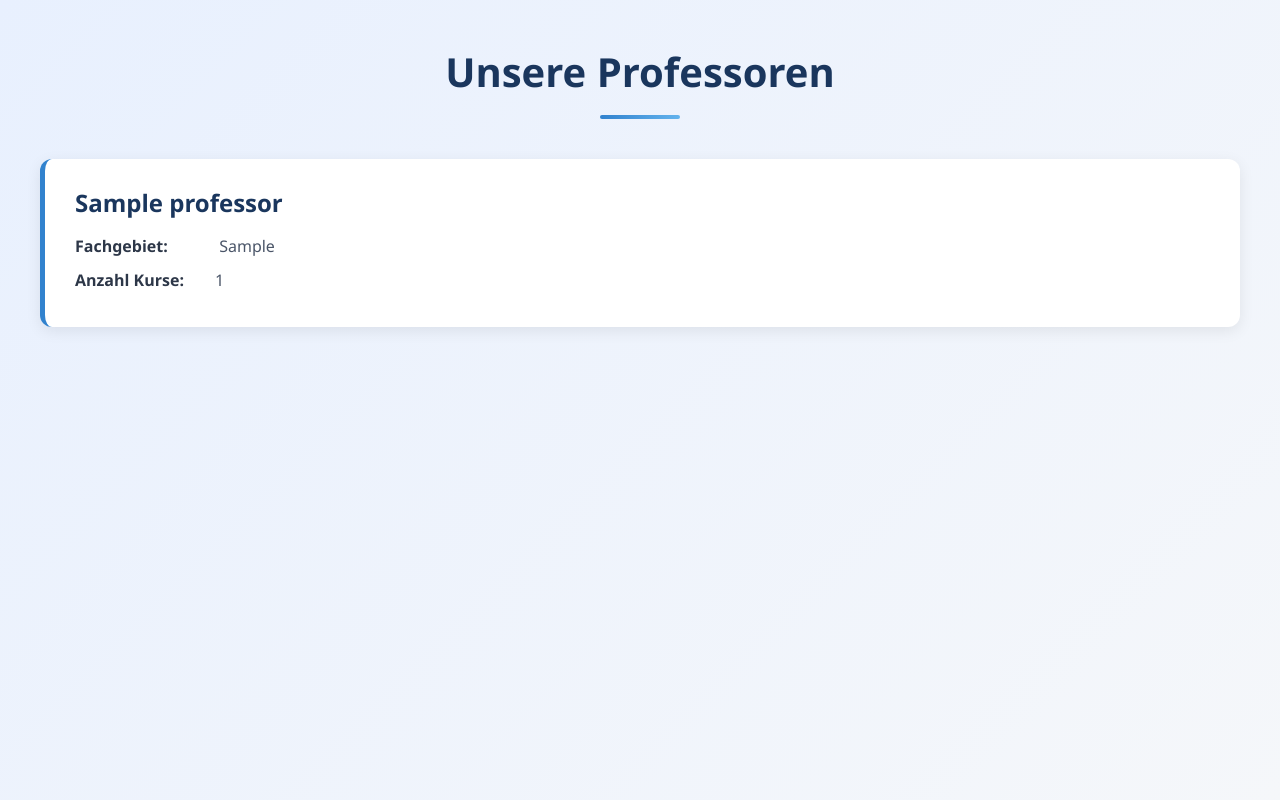
After one commit to RefiyeK/uni_system, a Django app: page /professoren/ in a window 1280 px wide. The commit adds this page. Run offline with Django 5.2, Linux system fonts and the light colour scheme; tables that the repository leaves empty hold one stand-in row (values such as "Sample post").

Commit message:
feat(uni_app): add professor list page with styling

```diff
--- a/core/urls.py
+++ b/core/urls.py
@@ -15,9 +15,11 @@ Including another URLconf
     2. Add a URL to urlpatterns:  path('blog/', include('blog.urls'))
 """
 from django.contrib import admin
-from django.urls import path, include
+from django.urls import path
+from uni_app.views import kurs_list, professor_list
 
 urlpatterns = [
     path('admin/', admin.site.urls),
-    path('kurse/', include('uni_app.urls')), #uni_app içindeki urls.py'yi dahil et
+    path('kurse/', kurs_list, name='kurs_list'), #uni_app içindeki urls.py'yi dahil et
+    path('professoren/',professor_list, name='professor_list'), #uni_app içindeki urls.py'yi dahil et
 ]
--- /dev/null
+++ b/uni_app/static/uni_app/professor_list.css
@@ -0,0 +1,83 @@
+/* ===== GLOBAL RESET ===== */
+* {
+    margin: 0;
+    padding: 0;
+    box-sizing: border-box;
+}
+
+/* ===== BODY ===== */
+body {
+    font-family: 'Segoe UI', Tahoma, Geneva, Verdana, sans-serif;
+    background: linear-gradient(135deg, #e8f0fe 0%, #f5f7fa 100%);
+    color: #2c3e50;
+    min-height: 100vh;
+    padding: 40px 20px;
+    line-height: 1.6;
+}
+
+/* ===== CONTAINER ===== */
+.container {
+    max-width: 1200px;
+    margin: 0 auto;
+}
+
+/* ===== HAUPTÜBERSCHRIFT ===== */
+h1 {
+    text-align: center;
+    color: #1a365d;
+    font-size: 2.5rem;
+    font-weight: 700;
+    margin-bottom: 40px;
+    position: relative;
+    padding-bottom: 15px;
+}
+
+h1::after {
+    content: '';
+    position: absolute;
+    bottom: 0;
+    left: 50%;
+    transform: translateX(-50%);
+    width: 80px;
+    height: 4px;
+    background: linear-gradient(90deg, #3182ce, #63b3ed);
+    border-radius: 2px;
+}
+
+/* ===== PROFESSOR KARTEN ===== */
+article {
+    background: #ffffff;
+    border-radius: 12px;
+    padding: 25px 30px;
+    margin-bottom: 20px;
+    box-shadow: 0 4px 15px rgba(0, 0, 0, 0.08);
+    border-left: 5px solid #3182ce;
+    transition: transform 0.3s ease, box-shadow 0.3s ease;
+}
+
+article:hover {
+    transform: translateY(-4px);
+    box-shadow: 0 8px 25px rgba(49, 130, 206, 0.15);
+}
+
+/* ===== PROFESSOR NAME ===== */
+article h2 {
+    color: #1a365d;
+    font-size: 1.5rem;
+    margin-bottom: 12px;
+    font-weight: 600;
+}
+
+/* ===== INFO TEXTE ===== */
+article p {
+    color: #4a5568;
+    margin-bottom: 8px;
+    font-size: 1rem;
+}
+
+article p strong {
+    color: #2d3748;
+    font-weight: 600;
+    display: inline-block;
+    min-width: 140px;
+}
--- a/uni_app/templates/uni_app/kurs_list.html
+++ b/uni_app/templates/uni_app/kurs_list.html
@@ -23,7 +23,7 @@
             </article>
         {% empty %}
             <div class="empty-state">
-                <p>Henüz kurs bulunmuyor.</p>
+                <p>Keine Kurse verfügbar.</p>
             </div>
         {% endfor %}
     </div>
--- /dev/null
+++ b/uni_app/templates/uni_app/professor_list.html
@@ -0,0 +1,23 @@
+{% load static %}
+<!DOCTYPE html>
+<html lang="de">
+<head>
+    <meta charset="UTF-8">
+    <meta name="viewport" content="width=device-width, initial-scale=1.0">
+    <title>Professor Liste</title>
+    <link rel="stylesheet" href="{% static 'uni_app/professor_list.css' %}">
+</head>
+<body>
+    <div class="container">
+        <h1> Unsere Professoren </h1>
+
+        {% for prof in professoren %}
+            <article >
+                <h2>{{ prof.name }}</h2>
+                <p><strong>Fachgebiet:</strong> {{ prof.fachgebiet }}</p>
+                <p><strong>Anzahl Kurse: </strong>{{ prof.kurs_set.count }}</p>
+            </article>
+        {% endfor %}
+    </div>
+</body>
+</html>
--- a/uni_app/urls.py
+++ b/uni_app/urls.py
@@ -1,8 +1,10 @@
 from django.urls import path
-from .views import kurs_list
+from .views import kurs_list, professor_list  # VIEW FONKSİYONU import
 
 
 urlpatterns = [
     path('', kurs_list, name='kurs_list'),
-    #Boş URL'ye geldiğinde kurs_list view'ını çağır
+    #Wenn die leere URL aufgerufen wird, wird die View kurs_list aufgerufen
+    path('professoren/', professor_list, name='professor_list'),
+    ## Wenn /professoren/ aufgerufen wird, wird die View professor_list aufgerufen
 ]
--- a/uni_app/views.py
+++ b/uni_app/views.py
@@ -1,11 +1,18 @@
 from django.shortcuts import render
-from.models import Kurs
+from.models import Kurs, Professor
 
 # Create your views here.
 
+## Diese Funktion holt alle Kurse aus der Datenbank und listet sie dem Nutzer auf einer HTML-Seite auf.
+def kurs_list(request):
+    kurse = Kurs.objects.all() #Alle Kurse holen
+    context = {'kurse': kurse} #Diese in einem Dict an das Template senden (unter dem Namen "kurse")
+    return render(request, 'uni_app/kurs_list.html', context) #Template rendern und HTML zurückgeben
+    #context => Definition, unter welchem Namen das Dict im Template verwendet wird.
 
-def kurs_list(request):
-    kurse = Kurs.objects.all() #Tüm Kurs'ları al
-    context = {'kurse': kurse} #Bunları bir dict içinde template'e gönder ("kurse" ismiyle)
-    return render(request, 'uni_app/kurs_list.html', context) #Template'i render et, HTML dön
-    #context => template'te hangi isimle kullanılacağının tanımı.
+
+def professor_list(request):
+    professoren = Professor.objects.all() #Alle Professoren holen
+    context = {'professoren': professoren}
+    return render(request, 'uni_app/professor_list.html', context)
+ # Diese Funktion holt alle Professoren aus der Datenbank und listet sie dem Nutzer auf einer HTML-Seite auf.
```
